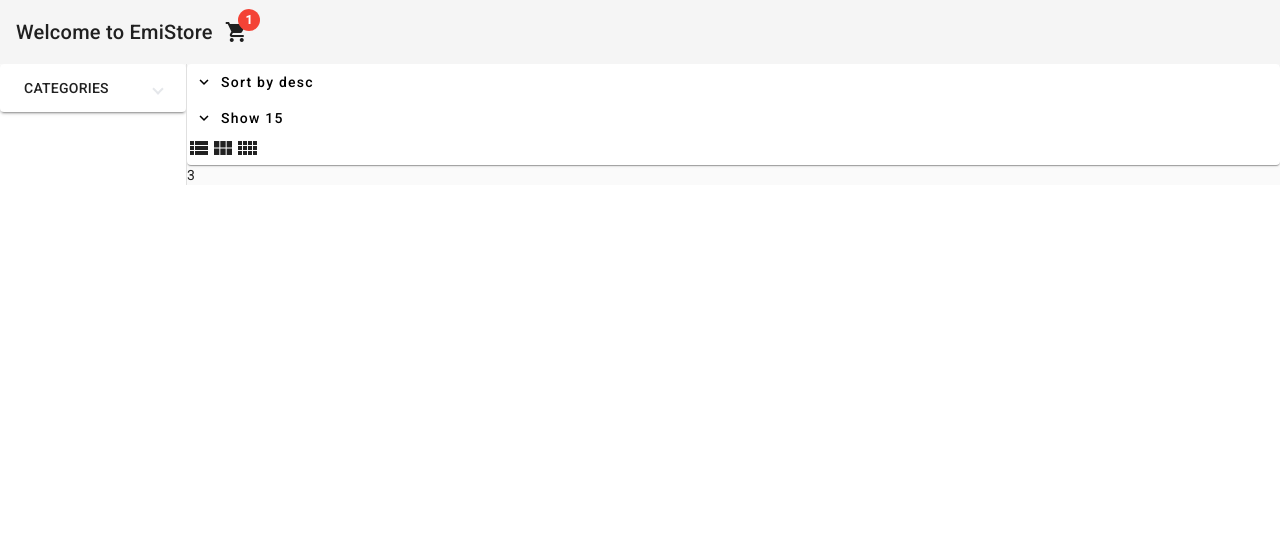
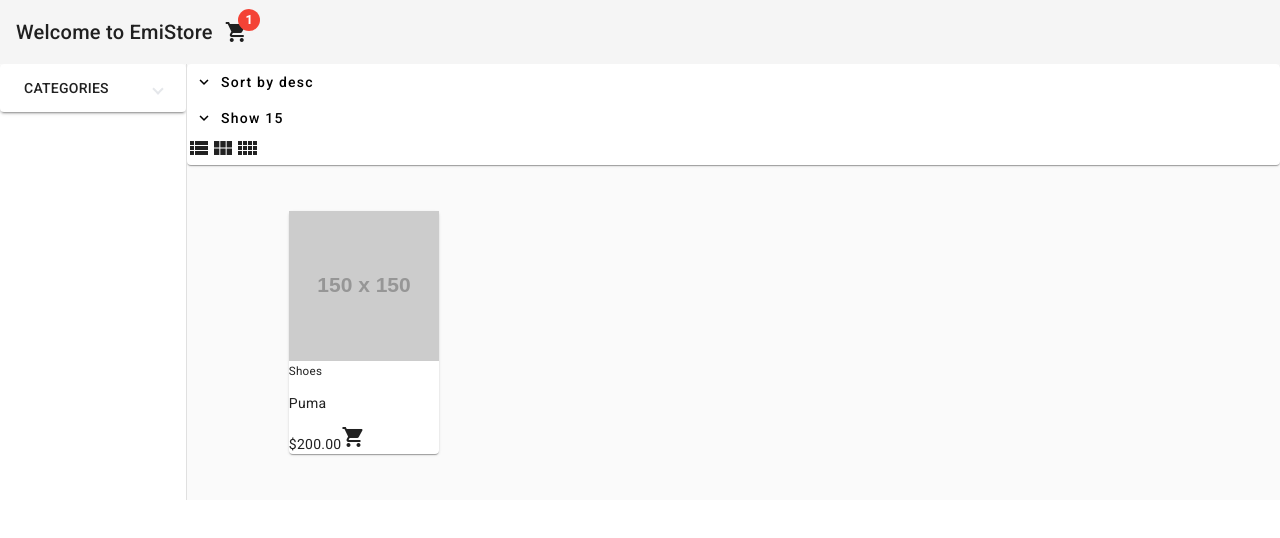
Before and after one commit to Emimint/EmiStore, an Angular app: page /home in a window 1280 px wide. Shown: the top 538 px of the page. Built offline with nearby package versions, Linux system fonts and the light colour scheme.

Commit message:
create product description box

```diff
--- a/src/app/app.module.ts
+++ b/src/app/app.module.ts
@@ -22,6 +22,7 @@
 import { HomeComponent } from './pages/home/home.component';
 import { ProductsHeaderComponent } from './pages/components/products-header/products-header.component';
 import { FiltersComponent } from './pages/components/filters/filters.component';
+import { ProductBoxComponent } from './pages/components/product-box/product-box.component';
 
 @NgModule({
   declarations: [
@@ -30,6 +31,7 @@
     HomeComponent,
     ProductsHeaderComponent,
     FiltersComponent,
+    ProductBoxComponent,
   ],
   imports: [
     BrowserModule,
--- a/src/app/components/header/header.component.html
+++ b/src/app/components/header/header.component.html
@@ -35,7 +35,7 @@
                 <button
                 routerLink="cart"
                 class="bg-green-600 text-white w-9 h-9">
-                    <mat-icon>remove_shopping_cart</mat-icon>
+                    <mat-icon>shopping_cart</mat-icon>
                 </button>
             </div>
         </div>
--- /dev/null
+++ b/src/app/pages/components/product-box/product-box.component.html
@@ -0,0 +1,25 @@
+<mat-card
+[ngClass]="{'text-center': !fullWidthMode}">
+    <div [ngClass]="{flex: fullWidthMode}">
+        <img class="mx-auto h-[200px] p-2"
+        [ngClass]="{'h-200px': !fullWidthMode, 'h-[360px]': fullWidthMode}"
+        src="https://placehold.co/150" alt="Photo">
+        <div class="w-full p-3"
+        [ngClass]="{'px-8 flex flex-col justify-between': fullWidthMode}"
+        >
+            <div>
+                <h5>Shoes</h5>
+                <p class="truncate hover:whitespace-normal">Puma</p>
+                <p *ngIf="fullWidthMode">
+                    Lorem ipsum dolor sit amet consectetur adipisicing elit. Iure reprehenderit vitae, ullam odio odit quia magni quam ipsa! Magnam natus quisquam eum molestiae placeat ullam cupiditate facilis illum maiores! Eum.
+                </p>
+            </div>
+            <div class="flex justify-between p-3">
+                <span class="text-red-400">{{'200' | currency}}</span>
+                <button>
+                    <mat-icon class="text-gray-400">shopping_cart</mat-icon>
+                </button>
+            </div>
+        </div>
+    </div>
+</mat-card>
--- /dev/null
+++ b/src/app/pages/components/product-box/product-box.component.ts
@@ -0,0 +1,9 @@
+import { Component, Input } from '@angular/core';
+
+@Component({
+  selector: 'app-product-box',
+  templateUrl : './product-box.component.html',
+})
+export class ProductBoxComponent {
+  @Input() fullWidthMode = false;
+}
--- a/src/app/pages/home/home.component.html
+++ b/src/app/pages/home/home.component.html
@@ -8,7 +8,14 @@
     </mat-drawer>
     <mat-drawer-content class="p-6">
         <app-products-header (columnsCountChange)="onColumnsCountChange($event)"></app-products-header>
-        {{currentCategory}}
-        {{cols}}
+        <mat-grid-list
+        gutterSize="16"
+        [cols]="cols"
+        [rowHeight]="rowHeight"
+        >
+        <mat-grid-tile class="mx-auto">
+            <app-product-box class="w-full" [fullWidthMode]="cols === 1"></app-product-box>
+        </mat-grid-tile>
+        </mat-grid-list>
     </mat-drawer-content>
 </mat-drawer-container>
--- a/src/app/pages/home/home.component.ts
+++ b/src/app/pages/home/home.component.ts
@@ -1,5 +1,6 @@
 import { Component } from '@angular/core';
 
+const ROWS_HEIGHT: {[id: number]: number}  = { 1: 400, 3: 335, 4: 350 };
 @Component({
   selector: 'app-home',
   templateUrl: './home.component.html',
@@ -7,9 +8,11 @@
 })
 export class HomeComponent {
   cols = 3;
+  rowHeight = ROWS_HEIGHT[this.cols];
   currentCategory: string | undefined;
   onColumnsCountChange(colsNum: number): void{
     this.cols = colsNum;
+    this.rowHeight = ROWS_HEIGHT[this.cols];
   }
 
   onShowCategory(category: string): void {
--- a/src/styles.css
+++ b/src/styles.css
@@ -5,4 +5,4 @@
 @tailwind utilities;
 
 html, body { height: 100%; }
-body { margin: 0; font-family: Roboto, "Helvetica Neue", sans-serif; }
+body { font-family: Roboto, "Helvetica Neue", sans-serif; }
```
